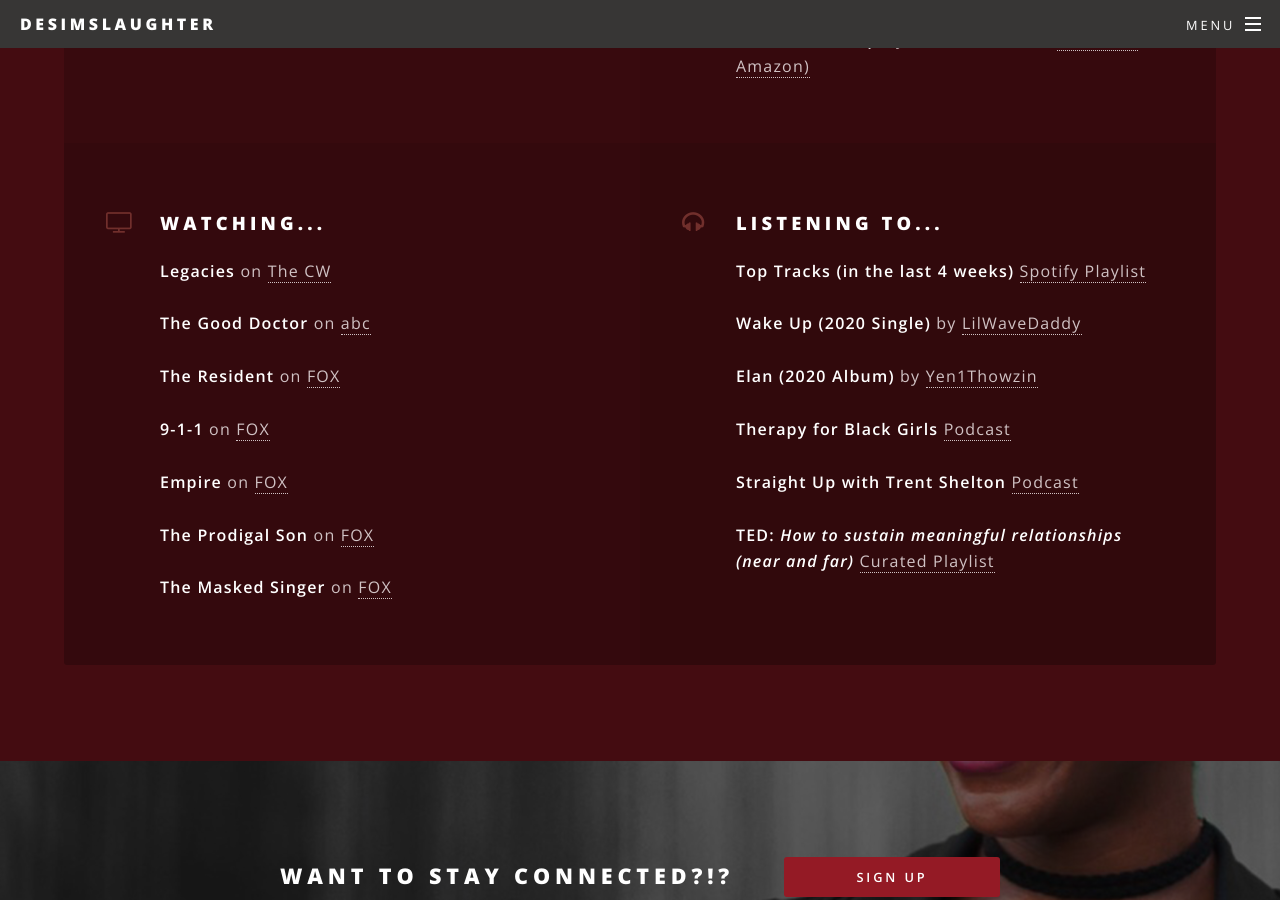
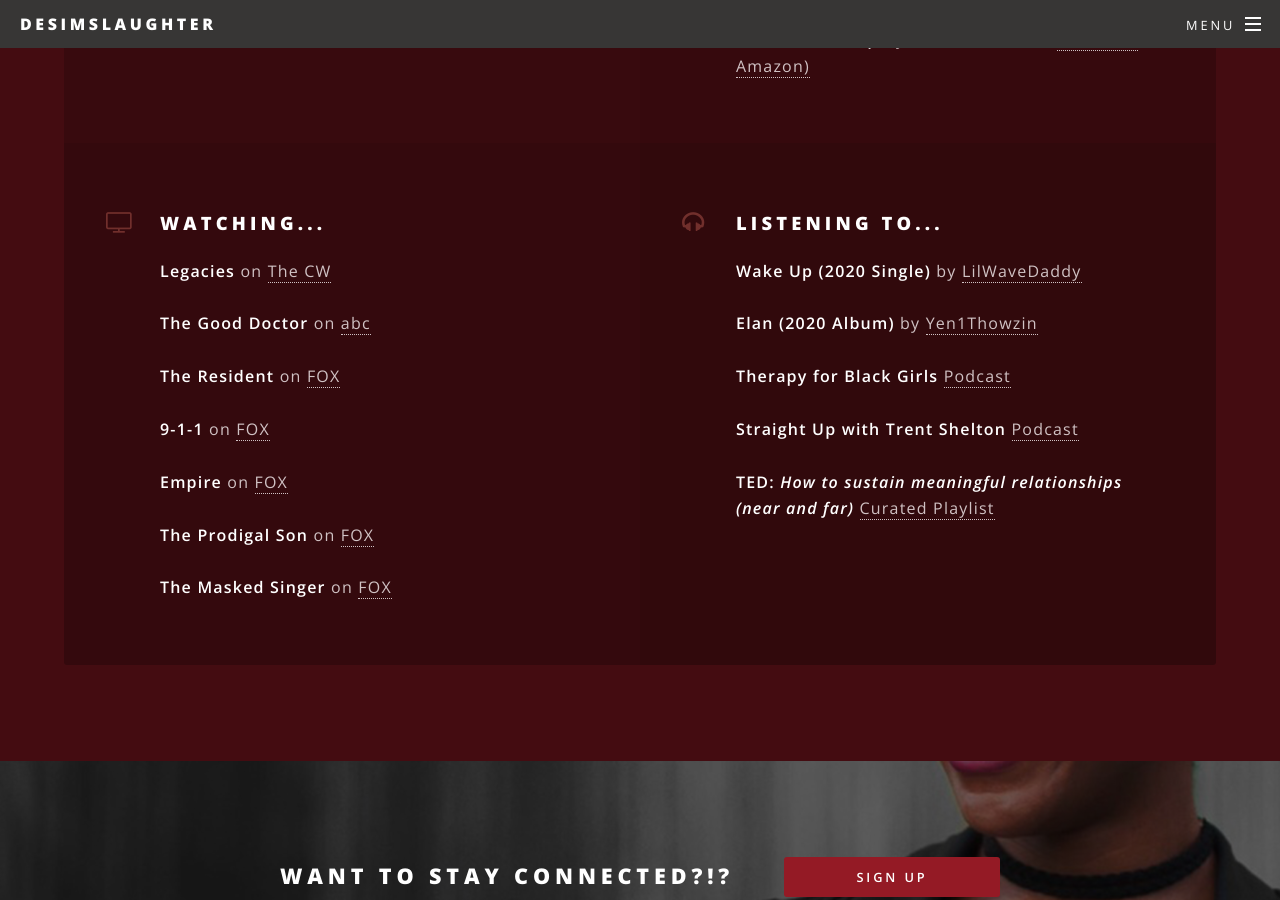
Before and after one commit to desimslaughter/desimslaughter.github.io, a Jekyll site: the page built from index.html, in a window 1280 px wide and 900 px high, scrolled down 4272 px. Built offline with Jekyll 4.4.1, drawn with Linux system fonts in a browser that asks for light colours.

Commit message:
Update index.html

```diff
--- a/index.html
+++ b/index.html
@@ -123,8 +123,7 @@ layout: landing
 								</li>
 								<li class="icon fa-headphones">
 									<h3>Listening To... </h3>
-									<p><strong>Top Tracks (in the last 4 weeks)</strong> <a href="https://open.spotify.com/playlist/4yRCAOdvmZaLhhibwwlCVu">Spotify Playlist</a><br><br>
-										<strong>Wake Up (2020 Single)</strong> by <a href="https://open.spotify.com/track/68eFTdLns1T6Z9WZMxENWf">LilWaveDaddy</a><br><br>
+									<p><strong>Wake Up (2020 Single)</strong> by <a href="https://open.spotify.com/track/68eFTdLns1T6Z9WZMxENWf">LilWaveDaddy</a><br><br>
 										<strong>Elan (2020 Album)</strong> by <a href="https://open.spotify.com/album/2VxLuDAbCRrlC6mnlOgWNs">Yen1Thowzin</a><br><br>
 										<strong>Therapy for Black Girls</strong> <a href="https://open.spotify.com/show/7kPXrtK66kXyiqpKTtsqNN">Podcast</a><br><br>
 										<strong>Straight Up with Trent Shelton</strong> <a href="https://open.spotify.com/show/0257UcKYlowtsF49tCoxJ5">Podcast</a><br><br>
```
